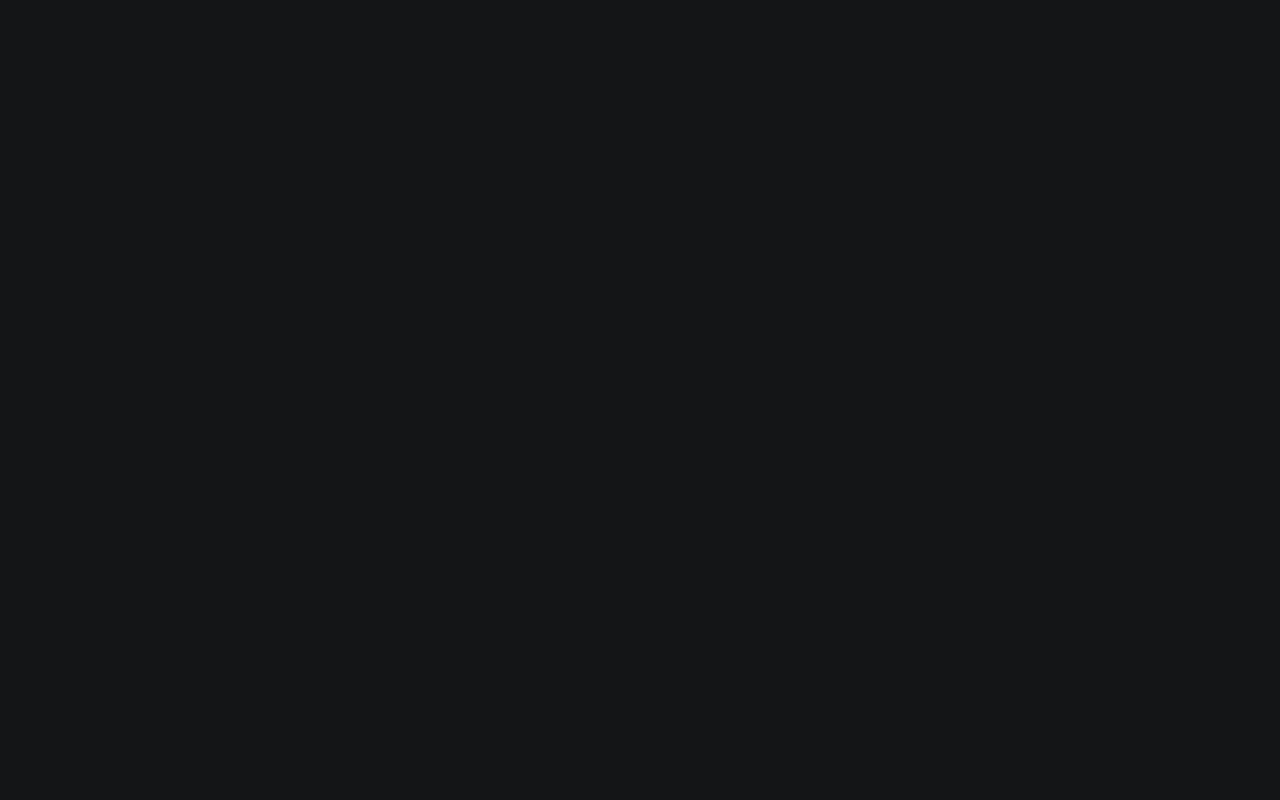
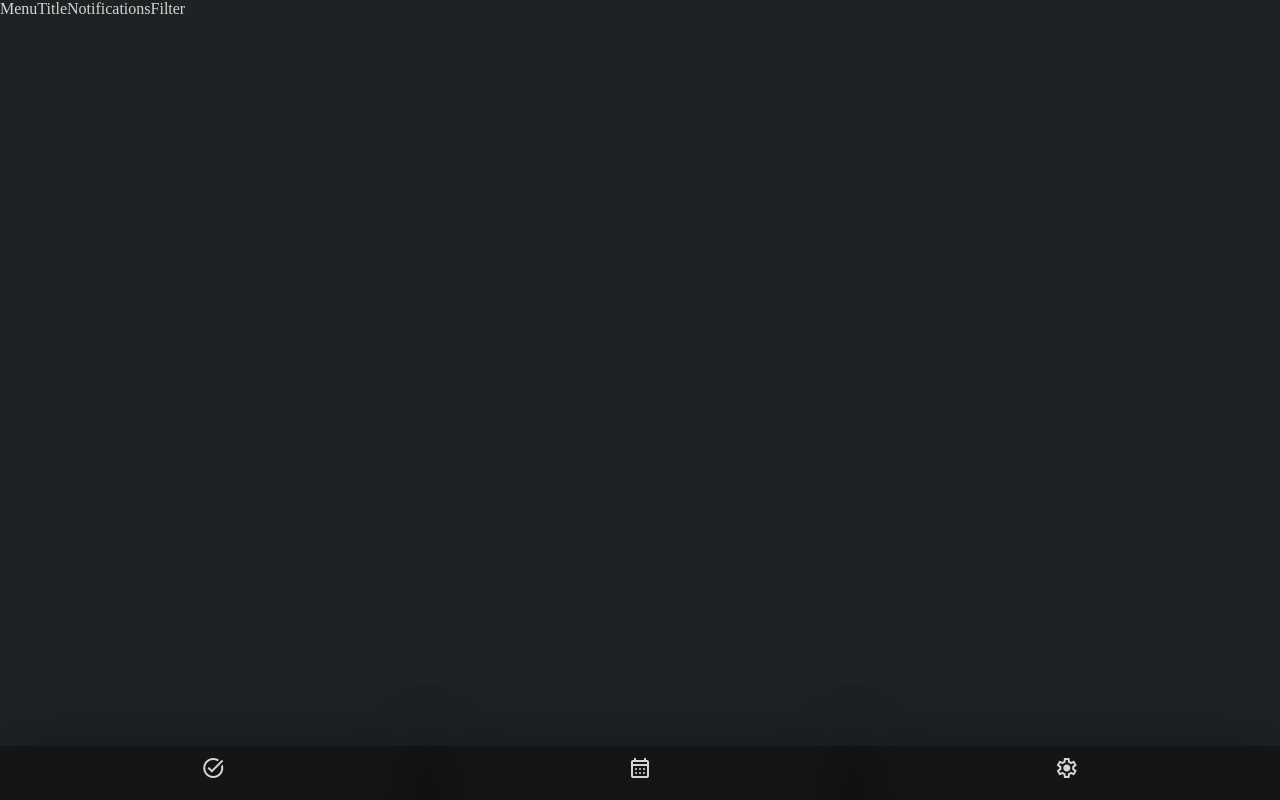
Before and after one commit to vikyw89/toDo, a website built with webpack: page dist/index.html in a window 1280 px wide. Built offline with nearby package versions, Linux system fonts and the light colour scheme.

Commit message:
UI for Footer

```diff
--- a/src/index.js
+++ b/src/index.js
@@ -18,5 +18,5 @@ if (!State.readToDo()) {
 }
 console.log(State.readCategories())
 console.log(State.readToDo())
-// // render DOM
-// // init()
+// render DOM
+init()
--- a/src/modules/UI.js
+++ b/src/modules/UI.js
@@ -22,18 +22,21 @@ const Header = () => {
 
 const Categories = () => {
     const node = document.createElement('div')
-    node.innerHTML = `<div class='Categories'>`
-    State.readCategories().map(item=>{
-        node.innerHTML += Category(item)
-    })
-    node.innerHTML += `</div>`
+    node.innerHTML = `
+    <div class='Categories'>
+        <div class='Menu'>Menu</div>
+        <div class='Title'>Title</div>
+        <div class='Notifications'>Notifications</div>
+        <div class='Filter'>Filter</div>
+    </div>`
     return node.innerHTML
 }
 
 const Category = (arg) => {
     const node = document.createElement('div')
-    node.innerHTML = `<div class='Category' data-id='${arg.UUID}'>'${item.name}'</div>`
+    node.innerHTML = `<div class='Category' data-uuid='${arg.UUID}'>'${arg.name}'</div>`
     node.addEventListener('pointerdown', ()=>{
+
         console.log('clicked')
     })
     return node.innerHTML
@@ -43,22 +46,24 @@ const Footer = () => {
     const node = document.createElement('div')
     node.innerHTML = `
         <div class='Footer'>
-            <div class='NavCategories'></div>
-            <div class='NavToDoList'></div>
-            <div class='NavSetting'></div>
-            <div class='NavDashBoard'></div>
+            <span class="material-symbols-outlined nav-task">
+                task_alt
+            </span>
+            <span class="material-symbols-outlined nav-callendar">
+                calendar_month
+            </span>
+            <span class="material-symbols-outlined nav-settings">
+                settings
+            </span>
         </div>
     `
+    return node.innerHTML
 }
-
 
 const Main = () => {
     const node = document.createElement('div')
     node.innerHTML =`
         <div class='Main'>
-            <div class='Categories'>Categories</div>
-            <div class='MainContent'>MainContent</div>
-            <div class='Navigations'>Navigations</div>
         </div>
     `
     return node.innerHTML
--- a/src/modules/state.js
+++ b/src/modules/state.js
@@ -2,6 +2,7 @@ import { Categories, ToDo } from "./helper"
 import { LocalStorage } from "./localStorage"
 
 class State {
+
     static createCategories = ({ name }) => {
         Categories.create({ name })
         LocalStorage.setStorage('Categories',Categories.list)
--- a/src/modules/style.css
+++ b/src/modules/style.css
@@ -2,18 +2,19 @@
     padding: 0px;
     margin: 0px;
     box-sizing: border-box;
-    outline: 1px solid white;
+    /* outline: 1px solid white; */
 }
 
 :root {
     --darkreader-neutral-background: #131516;
+    --darkreader-neutral-background2: #1d2325;
     --darkreader-neutral-text: #d8d4cf;
     --darkreader-selection-background: #004daa;
     --darkreader-selection-text: #e8e6e3;
 }
 
 body {
-    background-color: var(--darkreader-neutral-background);
+    background-color: var(--darkreader-neutral-background2);
     color: var(--darkreader-neutral-text);
 }
 
@@ -21,4 +22,39 @@ body {
     display: flex;
     flex-direction: column;
     min-height: 100vh;
+    z-index: 0;
+    user-select: none;
 }
+
+.Categories {
+    display: flex;
+    flex-wrap: nowrap;
+}
+
+.Category {
+    border-radius: 10px;
+    border: 1px solid white;
+    padding: 2px;
+}
+
+.Footer {
+    position: absolute;
+    bottom: 0px;
+    left: 0px;
+    width: 100%;
+    display: grid;
+    grid-template-columns: repeat(3, 1fr);
+    text-align: center;
+    background-color: var(--darkreader-neutral-background);
+}
+
+.Footer > * {
+    padding: 10px;
+    padding-bottom: 20px;
+    box-shadow: rgba(0, 0, 0, 0.56) 0px 22px 70px 4px;
+    z-index: 5;
+}
+
+.Footer > span:active {
+    box-shadow: rgba(0, 0, 0, 0.09) 0px 3px 12px;
+}
```
Also changed, not shown: dist/bundle.js, dist/index.html, src/assets/settings.svg (added), 1 other file.
